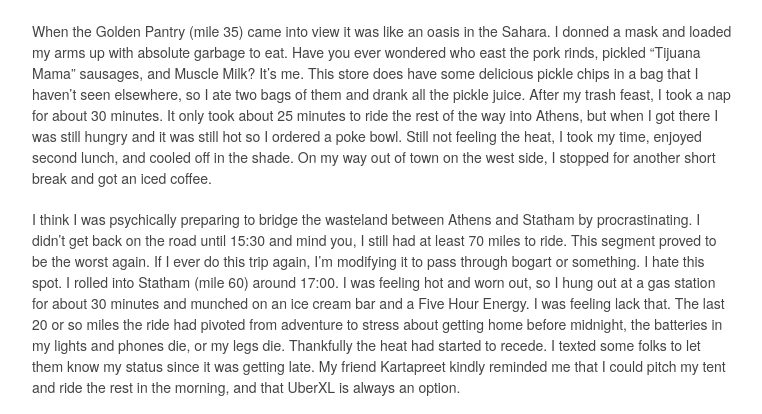
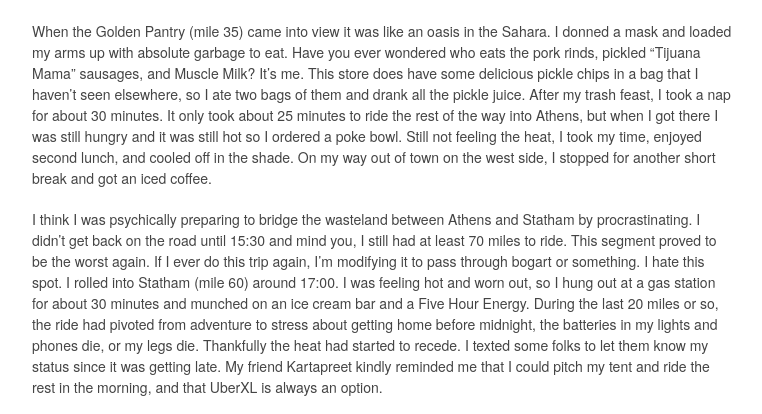
Before and after one commit to zacstewart/zacstewart.github.io, a Jekyll site: the page built from _posts/2020-09-26-trip-report-georgia-guidestones.md, in a window 1280 px wide and 900 px high, scrolled down 7526 px, cut to the strip 239-653 px from the top of the window. Shown: the whole strip, without its empty margins (378-1140 px from the left). Built offline with Jekyll 4.4.1, drawn with Linux system fonts in a browser that asks for light colours; a script that is not in the unit is left out; comment, search, counter and statistics services are not loaded.

Commit message:
Make language clearer

```diff
--- a/_posts/2020-09-26-trip-report-georgia-guidestones.md
+++ b/_posts/2020-09-26-trip-report-georgia-guidestones.md
@@ -56,9 +56,9 @@ As I approached the place where the first godless hellhound of the day before ha
 
 <a data-flickr-embed="true" href="https://www.flickr.com/photos/87070659@N04/50214144522/in/datetaken-public/" title="IMG_8860"><img src="https://live.staticflickr.com/65535/50214144522_3a423b7066_z.jpg" width="480" height="640" alt="IMG_8860"></a><script async src="//embedr.flickr.com/assets/client-code.js" charset="utf-8"></script>
 
-When the Golden Pantry (mile 35) came into view it was like an oasis in the Sahara. I donned a mask and loaded my arms up with absolute garbage to eat. Have you ever wondered who east the pork rinds, pickled "Tijuana Mama" sausages, and Muscle Milk? It's me. This store does have some delicious pickle chips in a bag that I haven't seen elsewhere, so I ate two bags of them and drank all the pickle juice. After my trash feast, I took a nap for about 30 minutes. It only took about 25 minutes to ride the rest of the way into Athens, but when I got there I was still hungry and it was still hot so I ordered a poke bowl. Still not feeling the heat, I took my time, enjoyed second lunch, and cooled off in the shade. On my way out of town on the west side, I stopped for another short break and got an iced coffee.
+When the Golden Pantry (mile 35) came into view it was like an oasis in the Sahara. I donned a mask and loaded my arms up with absolute garbage to eat. Have you ever wondered who eats the pork rinds, pickled "Tijuana Mama" sausages, and Muscle Milk? It's me. This store does have some delicious pickle chips in a bag that I haven't seen elsewhere, so I ate two bags of them and drank all the pickle juice. After my trash feast, I took a nap for about 30 minutes. It only took about 25 minutes to ride the rest of the way into Athens, but when I got there I was still hungry and it was still hot so I ordered a poke bowl. Still not feeling the heat, I took my time, enjoyed second lunch, and cooled off in the shade. On my way out of town on the west side, I stopped for another short break and got an iced coffee.
 
-I think I was psychically preparing to bridge the wasteland between Athens and Statham by procrastinating. I didn't get back on the road until 15:30 and mind you, I still had at least 70 miles to ride. This segment proved to be the worst again. If I  ever do this trip again, I'm modifying it to pass through bogart or something. I hate this spot. I rolled into Statham (mile 60) around 17:00. I was feeling hot and worn out, so I hung out at a gas station for about 30 minutes and munched on an ice cream bar and a Five Hour Energy. I was feeling lack that. The last 20 or so miles the ride had pivoted from adventure to stress about getting home before midnight, the batteries in my lights and phones die, or my legs die. Thankfully the heat had started to recede. I texted some folks to let them know my status since it was getting late. My friend Kartapreet kindly reminded me that I could pitch my tent and ride the rest in the morning, and that UberXL is always an option.
+I think I was psychically preparing to bridge the wasteland between Athens and Statham by procrastinating. I didn't get back on the road until 15:30 and mind you, I still had at least 70 miles to ride. This segment proved to be the worst again. If I  ever do this trip again, I'm modifying it to pass through bogart or something. I hate this spot. I rolled into Statham (mile 60) around 17:00. I was feeling hot and worn out, so I hung out at a gas station for about 30 minutes and munched on an ice cream bar and a Five Hour Energy. During the last 20 miles or so, the ride had pivoted from adventure to stress about getting home before midnight, the batteries in my lights and phones die, or my legs die. Thankfully the heat had started to recede. I texted some folks to let them know my status since it was getting late. My friend Kartapreet kindly reminded me that I could pitch my tent and ride the rest in the morning, and that UberXL is always an option.
 
 <a data-flickr-embed="true" href="https://www.flickr.com/photos/87070659@N04/50213355608/in/datetaken-public/" title="IMG_8832"><img src="https://live.staticflickr.com/65535/50213355608_d7b0ca39e1_z.jpg" width="640" height="480" alt="IMG_8832"></a><script async src="//embedr.flickr.com/assets/client-code.js" charset="utf-8"></script>
 
```
